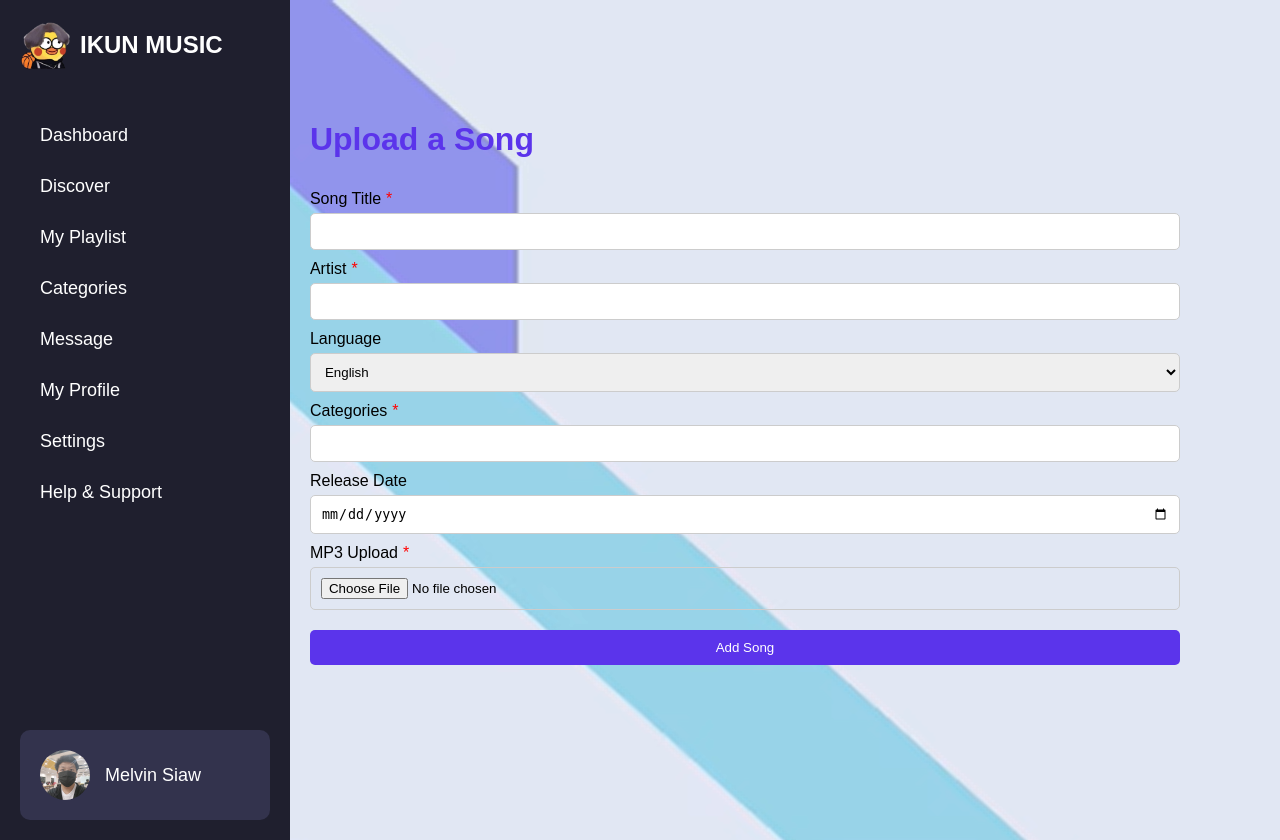
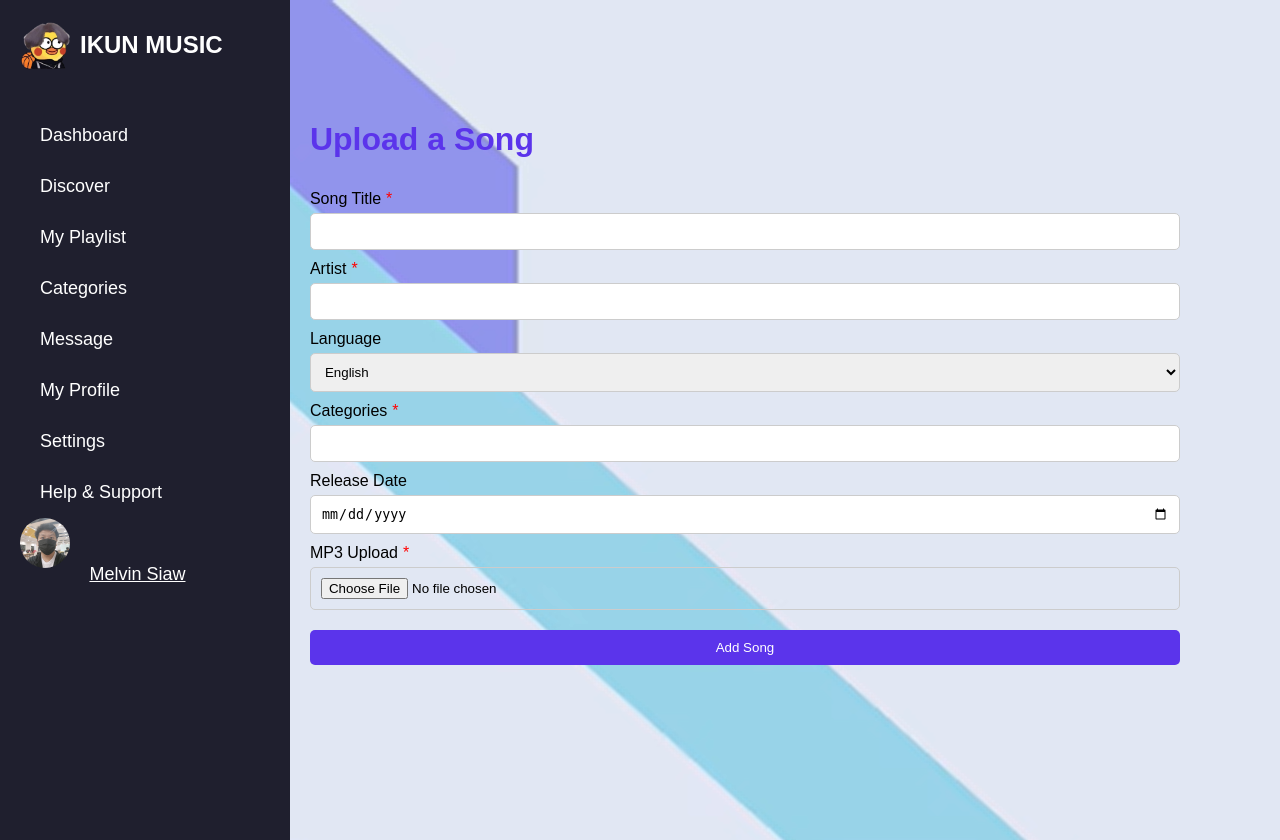
Before and after one commit to JiaJun0207/Music-Streaming-Website, a PHP site: page /Upload_Song.html in a window 1280 px wide. Run offline with PHP 8.4, Linux system fonts and the light colour scheme.

Commit message:
changes linked link

```diff
--- a/Upload_Song.html
+++ b/Upload_Song.html
@@ -25,7 +25,7 @@
                 </div>
                 <div class="navbar-user">
                     <img src="assets\pic\shuaige.jpg" alt="User Image">
-                    <span>Melvin Siaw</span>
+                    <span><a href="User_Home.html" class="profile-link">Melvin Siaw</a></span>
                 </div>
             </div>
         </aside>
--- a/User_Home.html
+++ b/User_Home.html
@@ -18,13 +18,13 @@
             <a href="#" class="navbar-link"><i class="fas fa-music"></i> My Playlist</a>
             <a href="#" class="navbar-link"><i class="fas fa-th-large"></i> Categories</a>
             <a href="#" class="navbar-link"><i class="fas fa-envelope"></i> Message</a>
-            <a href="#" class="navbar-link"><i class="fas fa-user"></i> My Profile</a>
+            <a href="User_Profile.html" class="navbar-link"><i class="fas fa-user"></i> My Profile</a>
             <a href="#" class="navbar-link"><i class="fas fa-cog"></i> Settings</a>
             <a href="#" class="navbar-link"><i class="fas fa-question-circle"></i> Help & Support</a>
         </div>
         <div class="navbar-user">
             <img src="assets/pic/shuaige.jpg" alt="User Image">
-            <span>Melvin Siaw</span>
+            <span><a href="User_Profile.html" class="profile-link">Melvin Siaw</a></span>
         </div>
     </div>
     <div class="main-content">
--- a/User_Profile.html
+++ b/User_Profile.html
@@ -5,6 +5,7 @@
     <meta name="viewport" content="width=device-width, initial-scale=1.0">
     <title>Profile</title>
     <link rel="stylesheet" href="assets/css/user_profile.css">
+    <link rel="stylesheet" href="https://cdnjs.cloudflare.com/ajax/libs/font-awesome/6.0.0-beta3/css/all.min.css">
 </head>
 <body>
     <div class="container">
@@ -25,7 +26,7 @@
                 </div>
                 <div class="navbar-user">
                     <img src="assets\pic\shuaige.jpg" alt="User Image">
-                    <span>Melvin Siaw</span>
+                    <span><a href="User_Home.html" class="profile-link">Melvin Siaw</a></span>
                 </div>
             </div>
         </aside>
--- a/assets/css/Home.css
+++ b/assets/css/Home.css
@@ -82,8 +82,13 @@ body {
 .navbar-user img {
     width: 50px;
     height: 50px;
+    margin-bottom: 12px;
     border-radius: 50%;
     margin-right: 15px;
+}
+
+.profile-link{
+    color:#ffffff;
 }
 
 .navbar-user span {
--- a/assets/css/upload_song.css
+++ b/assets/css/upload_song.css
@@ -71,20 +71,16 @@ body {
     background-color: #33334d;
 }
 
-.navbar-user {
-    margin-top: auto;
-    display: flex;
-    align-items: center;
-    padding: 20px;
-    background-color: #33334d;
-    border-radius: 10px;
-}
-
 .navbar-user img {
     width: 50px;
     height: 50px;
+    margin-bottom: 12px;
     border-radius: 50%;
     margin-right: 15px;
+}
+
+.profile-link{
+    color:#ffffff;
 }
 
 .navbar-user span {
--- a/assets/css/user_profile.css
+++ b/assets/css/user_profile.css
@@ -95,8 +95,13 @@ body {
 .navbar-user img {
     width: 50px;
     height: 50px;
+    margin-bottom: 12px;
     border-radius: 50%;
     margin-right: 15px;
+}
+
+.profile-link{
+    color:#ffffff;
 }
 
 .navbar-user span {
```
